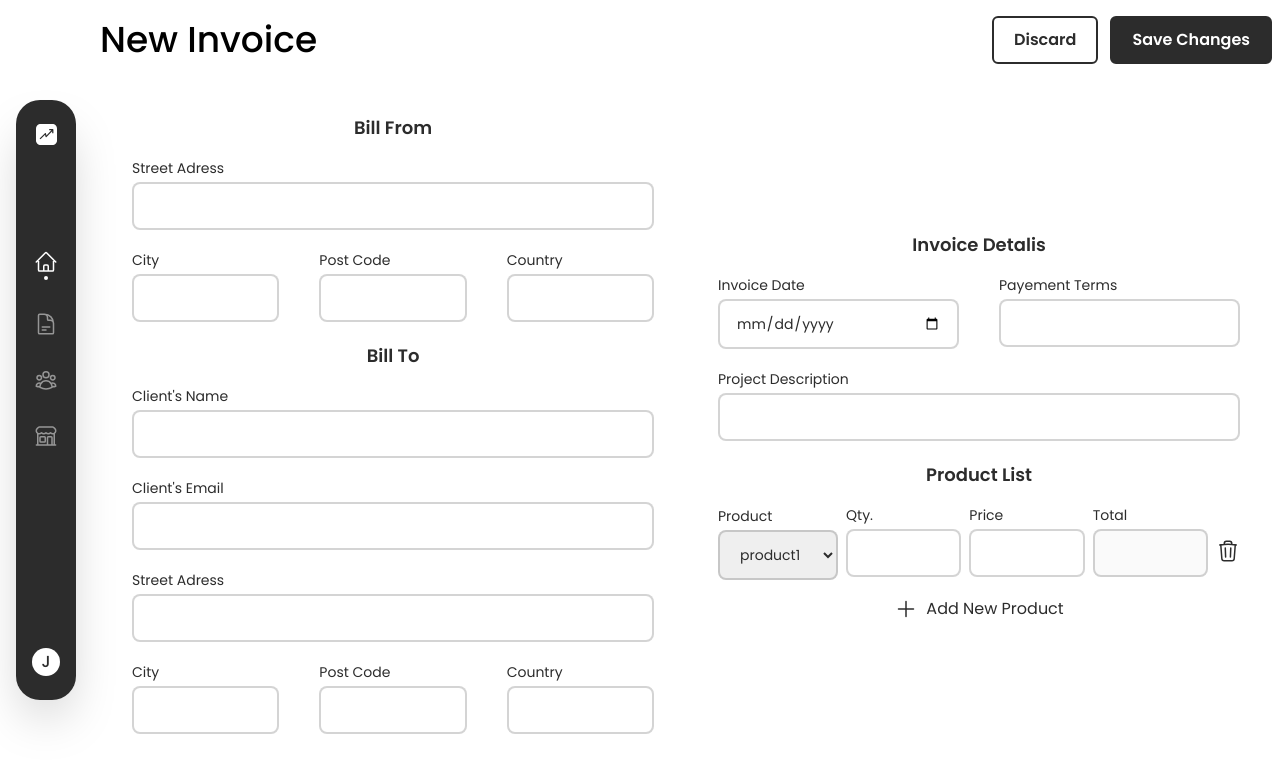
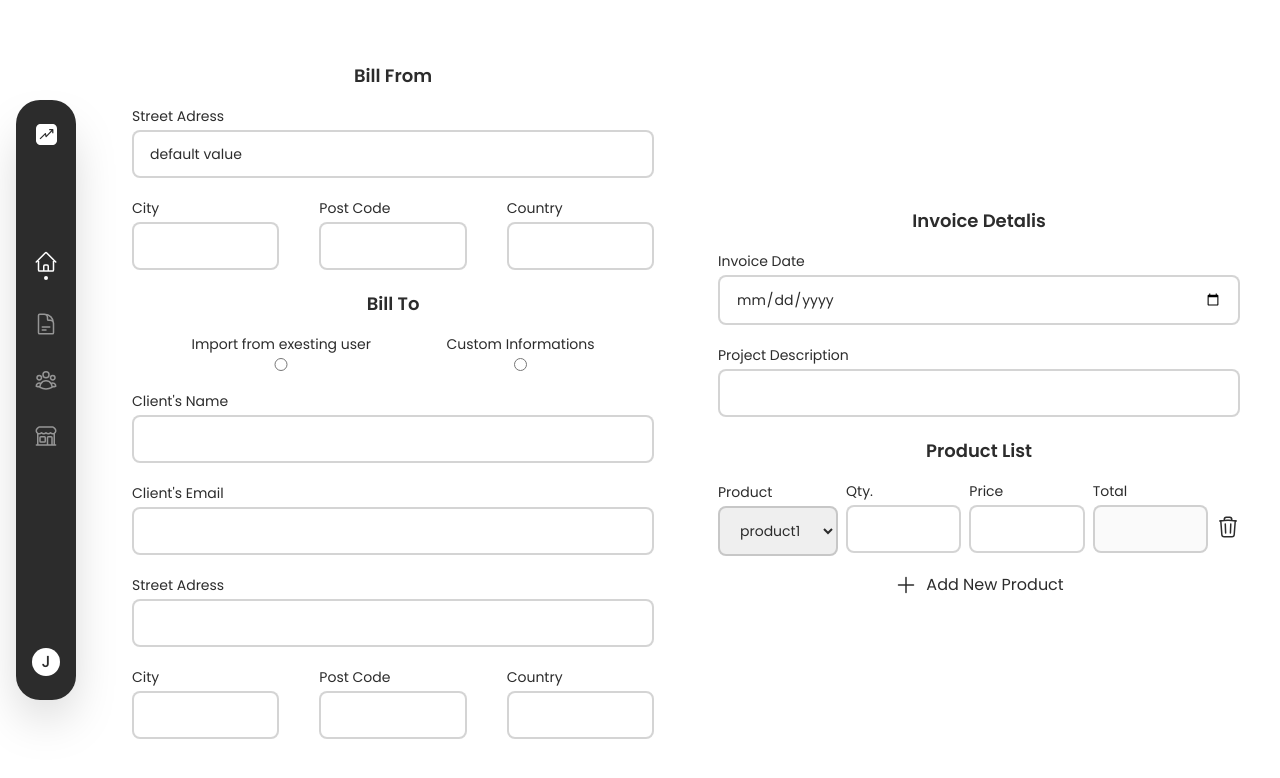
Before and after one commit to n53337/minvoicer, a React (Vite) app: page /invoices/new in a window 1280 px wide. Shown: the top 778 px of the page. Built offline with nearby package versions, Linux system fonts and the light colour scheme.

Commit message:
select option added

```diff
--- a/src/pages/invoices/NewInvoice.jsx
+++ b/src/pages/invoices/NewInvoice.jsx
@@ -1,4 +1,8 @@
-import { TrashIcon, PlusIcon } from "@heroicons/react/24/outline";
+import {
+  TrashIcon,
+  PlusIcon,
+  ChevronUpDownIcon,
+} from "@heroicons/react/24/outline";
 import Input from "../../components/shared/Input";
 import AppSkeleton from "../../components/shared/AppSkeleton";
 import { Link } from "react-router-dom";
@@ -6,23 +10,30 @@ import { Link } from "react-router-dom";
 const NewInvoice = () => {
   return (
     <AppSkeleton
-      title="New Invoice"
-      utils={{
-        primary: <button className="btn btn-accent">Discard</button>,
-        secondary: (
-          <Link>
-            <button className="btn btn-primary">Save Changes</button>
-          </Link>
-        ),
-      }}
+    // title="New Invoice"
+    // utils={{
+    //   primary: <button className="btn btn-accent">Discard</button>,
+    //   secondary: (
+    //     <Link>
+    //       <button className="btn btn-primary">Save Changes</button>
+    //     </Link>
+    //   ),
+    // }}
     >
-      <div className="w-full h-full f-center">
+      <div className="w-full h-full md:f-center">
         <form className="flex f-col md:flex-row items-center gap-8 md:gap-16 text-brown">
           {/* Data */}
           <div className="flex-1 f-col gap-4 ">
             {/* Bill From */}
-            <span className="text-center font-semibold text-lg">Bill From</span>
-            <Input type="text" label="Street Adress" />
+
+            <span className="text-center ">
+              <p className="font-semibold text-lg">Bill From</p>
+            </span>
+            <Input
+              type="text"
+              label="Street Adress"
+              defaultValue="default value"
+            />
             <div className="flex gap-2 md:gap-10">
               <Input type="text" label="City" />
               <Input type="text" label="Post Code" />
@@ -30,7 +41,17 @@ const NewInvoice = () => {
             </div>
 
             {/* Bill To */}
-            <span className="text-center font-semibold text-lg">Bill To</span>
+
+            <span className="flex item-center justify-center">
+              <p className="font-semibold text-lg">Bill To</p>
+            </span>
+
+            {/* Radio Select */}
+
+            <div className="flex gap-4 justify-evenly text-center">
+              <Input type="radio" label="Import from exesting user" />
+              <Input type="radio" label="Custom Informations" />
+            </div>
 
             <Input type="text" label="Client's Name" />
             <Input type="email" label="Client's Email" />
@@ -47,12 +68,9 @@ const NewInvoice = () => {
             <span className="text-center font-semibold text-lg">
               Invoice Detalis
             </span>
-            <div className="flex gap-2 md:gap-10 justify-between">
+            <div className=" flex gap-2 md:gap-10 justify-between">
               <div className="flex-1">
                 <Input type="date" label="Invoice Date" />
-              </div>
-              <div className="flex-1">
-                <Input type="select" label="Payement Terms" />
               </div>
             </div>
             <Input type="text" label="Project Description" />
@@ -60,7 +78,6 @@ const NewInvoice = () => {
               Product List
             </span>
             <div className="flex items-center gap-2">
-              {/* <Input type="select" label="Product" /> */}
               <div className="f-col text-brown gap-1">
                 <label htmlFor="product" className="font-normal text-sm">
                   Product
@@ -76,7 +93,6 @@ const NewInvoice = () => {
                   <option value="product3">product3</option>
                 </select>
               </div>
-
               <Input type="number" label="Qty." />
               <Input type="number" label="Price" />
               <Input type="text" label="Total" disabled={true} />
```
